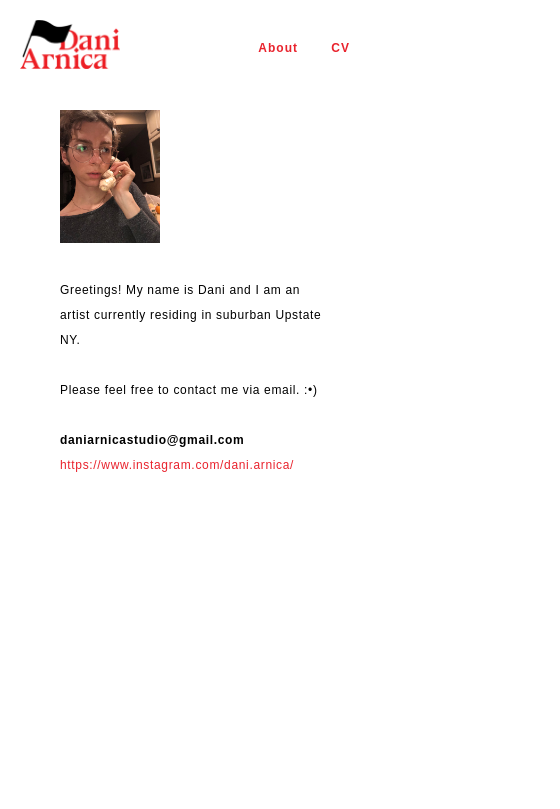
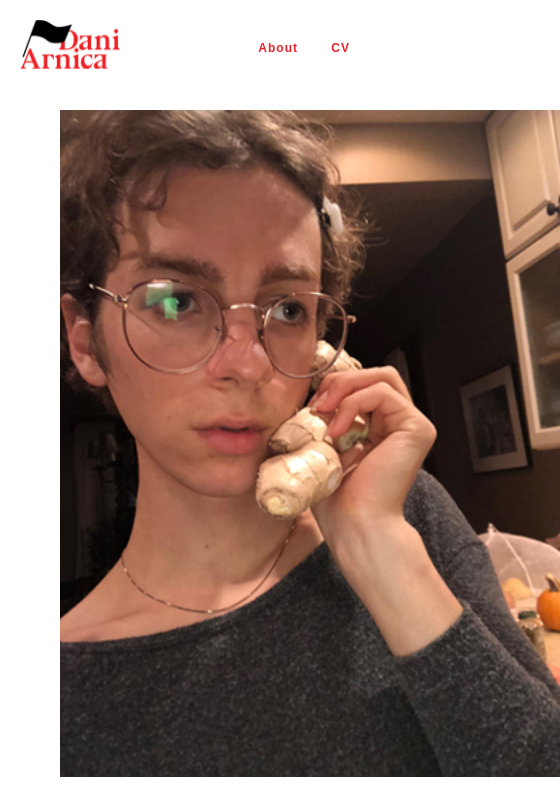
Before and after one commit to daniarnica/daniarnica.github.io, a website: page About.html in a window 390 px wide. Shown: the top 809 px of the page, 560 px wide, since content can reach past the window. Drawn offline with Linux system fonts and the light colour scheme; a web font is replaced by a local one.

Commit message:
asdfasdf

```diff
--- a/index.css
+++ b/index.css
@@ -199,18 +199,18 @@ margin-top: -100px;
 		max-width: 100%;
 	}
 	.aboutpic {
-		width: 100px;
+		width: 500px;
 		margin-right: 0px;
 		padding: 0px;
 		overflow: visible;
 	}
 	.aboutpic img {
-		width: 100px;
+		width: 500px;
 	}
 	.abouttext {
 		width: 80%;
-		overflow: hidden;
-		padding-bottom: 50px;
+		overflow: visible;
+		padding-bottom: 100px;
 	}
 	#container .box {
 		float: right;
```
